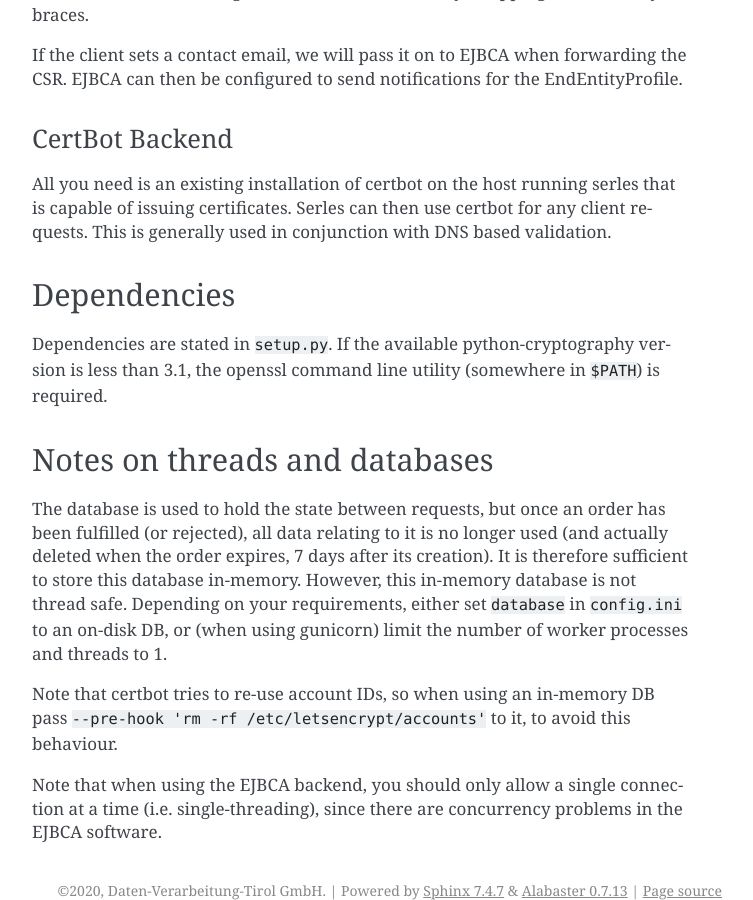
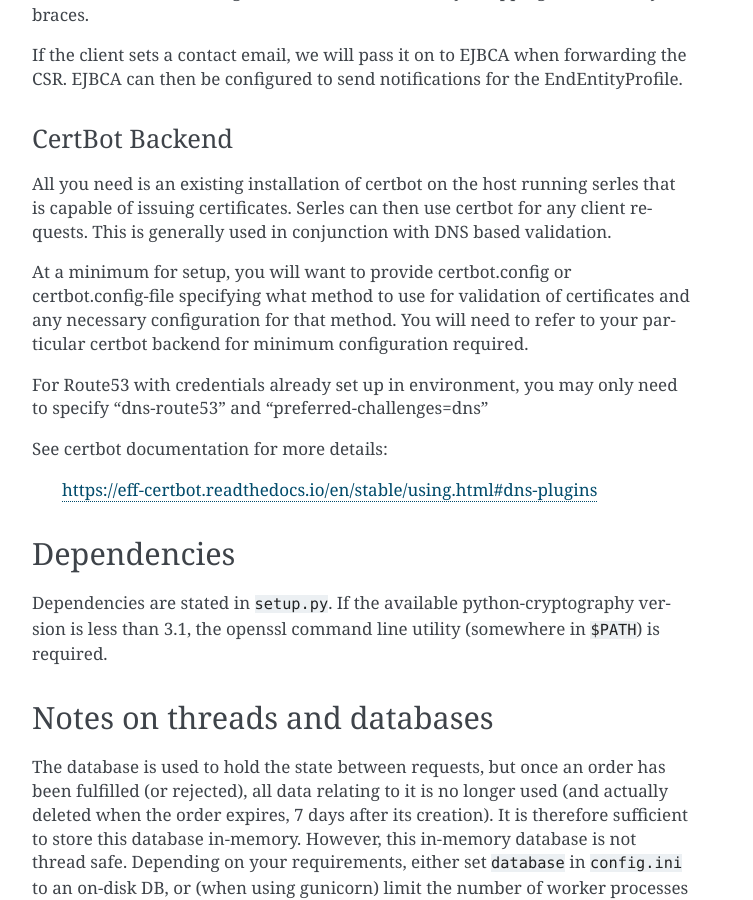
Before and after one commit to dvtirol/serles-acme, a Sphinx documentation site: the page built from docs/index.rst, in a window 1280 px wide and 900 px high, scrolled down 2681 px. Shown: the whole window, without its empty margins (388-1141 px from the left). Built offline with Sphinx 7.4.7, drawn with Linux system fonts in a browser that asks for light colours.

Commit message:
expand docs

```diff
--- a/docs/index.rst
+++ b/docs/index.rst
@@ -148,6 +148,18 @@
 is capable of issuing certificates. Serles can then use certbot for any client
 requests. This is generally used in conjunction with DNS based validation.
 
+At a minimum for setup, you will want to provide certbot.config or certbot.config-file
+specifying what method to use for validation of certificates and any necessary
+configuration for that method. You will need to refer to your particular certbot
+backend for minimum configuration required.
+
+For Route53 with credentials already set up in environment, you may only need to
+specify "dns-route53" and "preferred-challenges=dns"
+
+See certbot documentation for more details:
+
+  https://eff-certbot.readthedocs.io/en/stable/using.html#dns-plugins
+
 Dependencies
 ------------
 
```
